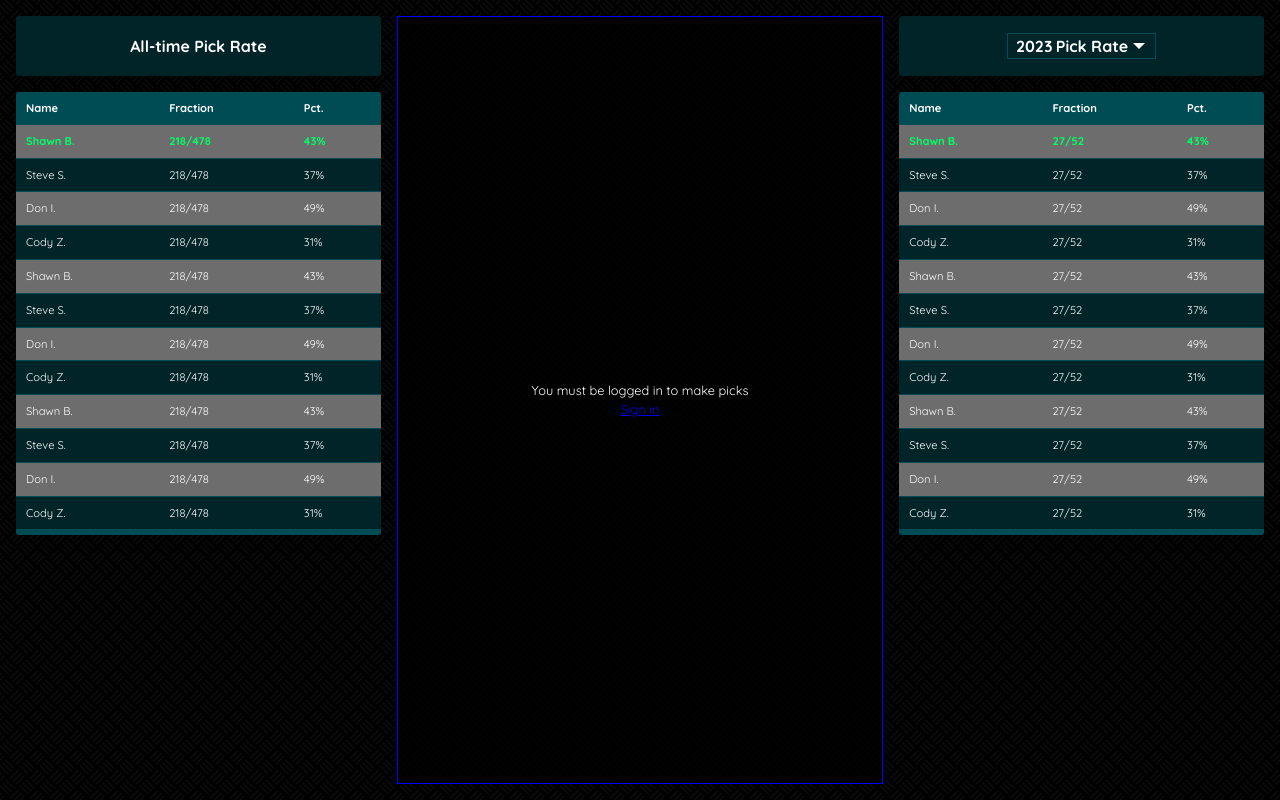
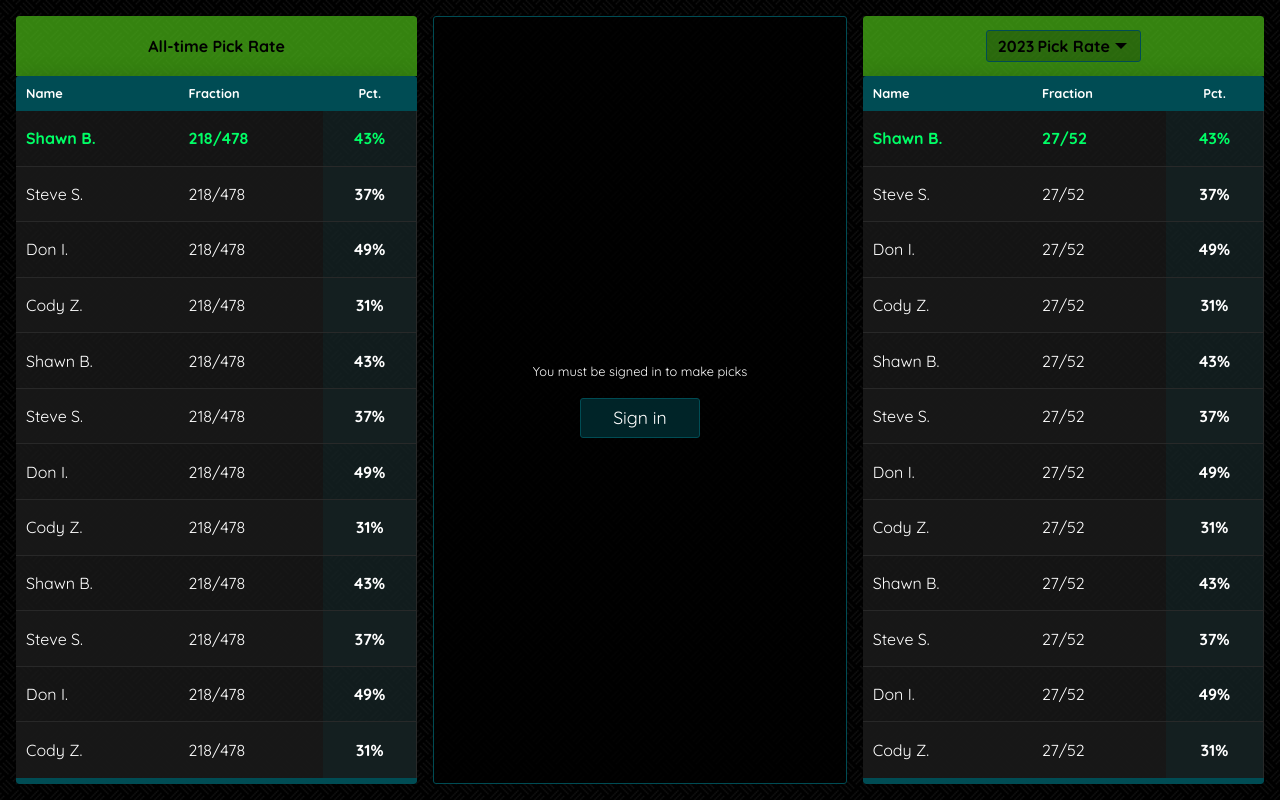
Before and after one commit to sballay8734/mern-league-website, a React (Vite) app in the folder client/: page /picks in a window 1280 px wide. Built offline with nearby package versions, Linux system fonts and the light colour scheme; no server answers.

Commit message:
Styling picks page

```diff
--- a/client/src/App.scss
+++ b/client/src/App.scss
@@ -16,6 +16,7 @@
 
 main.eagles {
   --primary-color: rgba(0,76,84,1);
+  --primary-color-trans: rgba(0,76,84,0.15);
   --primary-color-lighter: rgb(201, 233, 236);
   --primary-color-darker: rgba(0, 36, 40, 1);
   --primary-color-darker-fade: rgba(0,76,84,0);
--- a/client/src/components/PicksPageComps/Picks.tsx
+++ b/client/src/components/PicksPageComps/Picks.tsx
@@ -16,7 +16,7 @@ export default function Picks() {
         </div>
       ) : (
         <div className="picks-section-unauth">
-          You must be logged in to make picks
+          You must be signed in to make picks
           <Link to={"/signin"}>Sign in</Link>
         </div>
       )}
--- a/client/src/pages/PicksPage/PicksPage.scss
+++ b/client/src/pages/PicksPage/PicksPage.scss
@@ -7,7 +7,7 @@
     height: 100%;
     width: 100%;
     .picks-all-time, .picks-by-season {
-      width: 30%;
+      width: 33%;
       height: 100%;
       display: flex;
       flex-direction: column;
@@ -15,25 +15,31 @@
       border-radius: 3px;
       overflow: auto;
       .header {
-        margin-bottom: 1rem;
-        background-color: var(--primary-color-darker);
+        // margin-bottom: 1rem;
+        background-color: rgba(76, 187, 23, 0.7);
         width: 100%;
         text-align: center;
         display: flex;
         align-items: center;
         justify-content: center;
-        border-radius: 3px;
+        border-top-left-radius: 3px;
+        border-top-right-radius: 3px;
         height: 100%;
+        min-height: 50px;
         max-height: 60px;
         font-weight: bold;
         gap: 0.2rem;
+        color: black;
+        font-size: 1rem;
         .years {
           border: 1px solid var(--primary-color);
-          padding: 0 0.5rem;
+          border-radius: 3px;
+          padding: 0.2rem 0.7rem;
           display: flex;
           align-items: center;
           justify-content: center;
           gap: 0.2rem;
+          background-color: rgba(0,0,0,0.2);
           cursor: pointer;
           &:hover {
             background-color: var(--primary-color);
@@ -42,10 +48,11 @@
       }
       .at-picks-table {
         border-collapse: collapse;
-        font-size: 0.7em;
+        font-size: 0.8em;
         font-family: sans-serif;
         box-shadow: 0 0 20px rgba(0, 0, 0, 0.15);
         width: 100%;
+        height: 100%;
         border-radius: 3px;
         overflow: hidden;
         thead tr {
@@ -54,21 +61,30 @@
           text-align: left;
           width: 100%;
           font-weight: bold;
-          font-size: 0.7rem;
+          font-size: 0.8rem;
+          th:last-child {
+            text-align: center;
+          }
         }
         th, td {
           padding: 8px 10px;
         }
         tbody tr {
-          border-bottom: 1px solid var(--primary-color);
-          background-color: rgb(109, 109, 109);
-          // .percentage {
-          //   text-align: center;
-          // }
+          border-bottom: 1px solid rgba(43, 43, 43, 0.9);
+          background-color: rgba(25, 25, 25, 0.8);
+          @media screen and (min-height: 700px) {
+            font-size: 1rem;
+          }
+          .percentage {
+            font-weight: bold;
+            background-color: var(--primary-color-trans);
+            border-right: 1px solid rgba(43, 43, 43, 0.9);
+            text-align: center;
+          }
         }
         tbody tr:nth-of-type(even) {
           color: white;
-          background-color: var(--primary-color-darker);
+          background-color: rgba(25, 25, 25, 0.95);
         }
         tbody tr:last-of-type {
           border-bottom: 6px solid var(--primary-color);
@@ -81,8 +97,9 @@
     }
     .picks-section-unauth {
       height: 100%;
-      width: 40%;
-      border: 1px solid blue;
+      width: 34%;
+      border: 1px solid var(--primary-color);
+      border-radius: 3px;
       display: flex;
       flex-direction: column;
       align-items: center;
@@ -90,9 +107,34 @@
       text-align: center;
       font-size: 0.8rem;
       background-color: rgba(0,0,0,0.8);
+      a {
+        margin-top: 1rem;
+        text-decoration: none;
+        color: black;
+        width: 120px;
+        height: 40px;
+        display: flex;
+        justify-content: center;
+        align-items: center;
+        background-color: var(--primary-color-darker);
+        border-radius: 3px;
+        color: var(--white);
+        cursor: pointer;
+        border: 1px solid var(--primary-color);
+        padding: 0.3rem 1rem;
+        font-size: 1.1rem;
+        &:hover {
+          opacity: .90;
+          color: white;
+        }
+        &:active {
+          opacity: .80;
+          color: var(--white-active)
+        }
+      }
     }
     .picks-section {
-      width: 40%;
+      width: 34%;
       // border: 1px solid green;
       height: 100%;
       display: flex;
```
